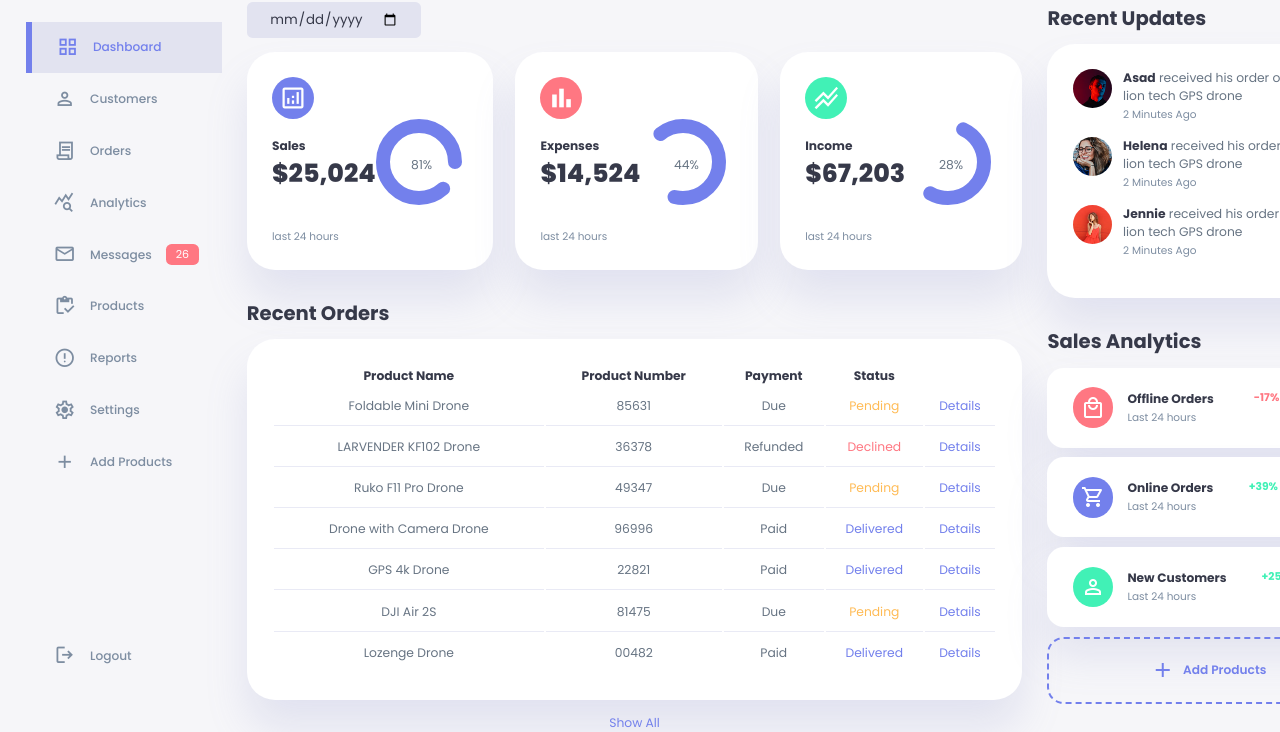
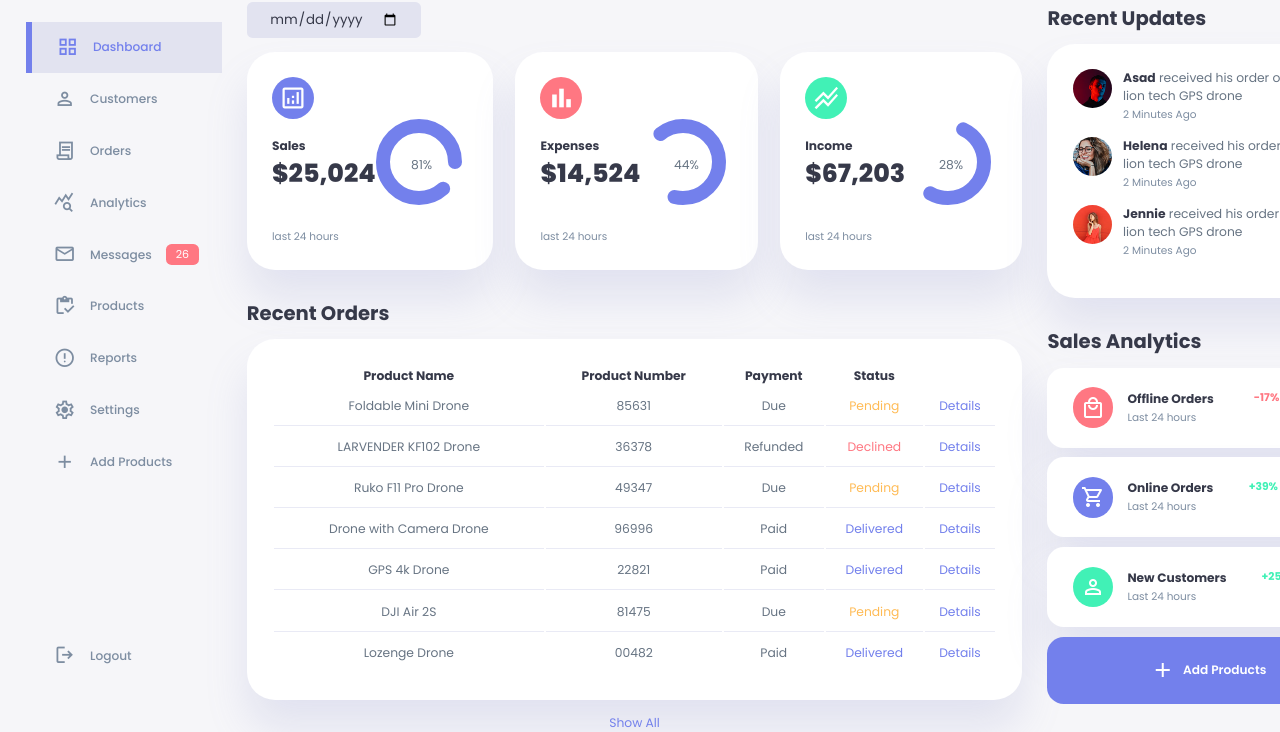
Before and after one commit to raheel-436/Admin-Dashboard, a plain HTML site: page index.html in a window 1280 px wide. In both pictures the pointer is over the element 1208 px from the left and 740 px from the top of the page. Shown: the part 70-802 px from the top of the page. Drawn offline with nearby package versions, Linux system fonts and the light colour scheme.

Commit message:
'Hover Effect for Add Product Button'

```diff
--- a/css/style.css
+++ b/css/style.css
@@ -528,6 +528,10 @@ main .recent-orders a {
   align-items: center;
   justify-content: center;
 }
+.right .sales-analytics .add-product:hover {
+  background-color: var(--color-primary);
+  color: white;
+}
 
 .right .sales-analytics .add-product div {
   display: flex;
```
